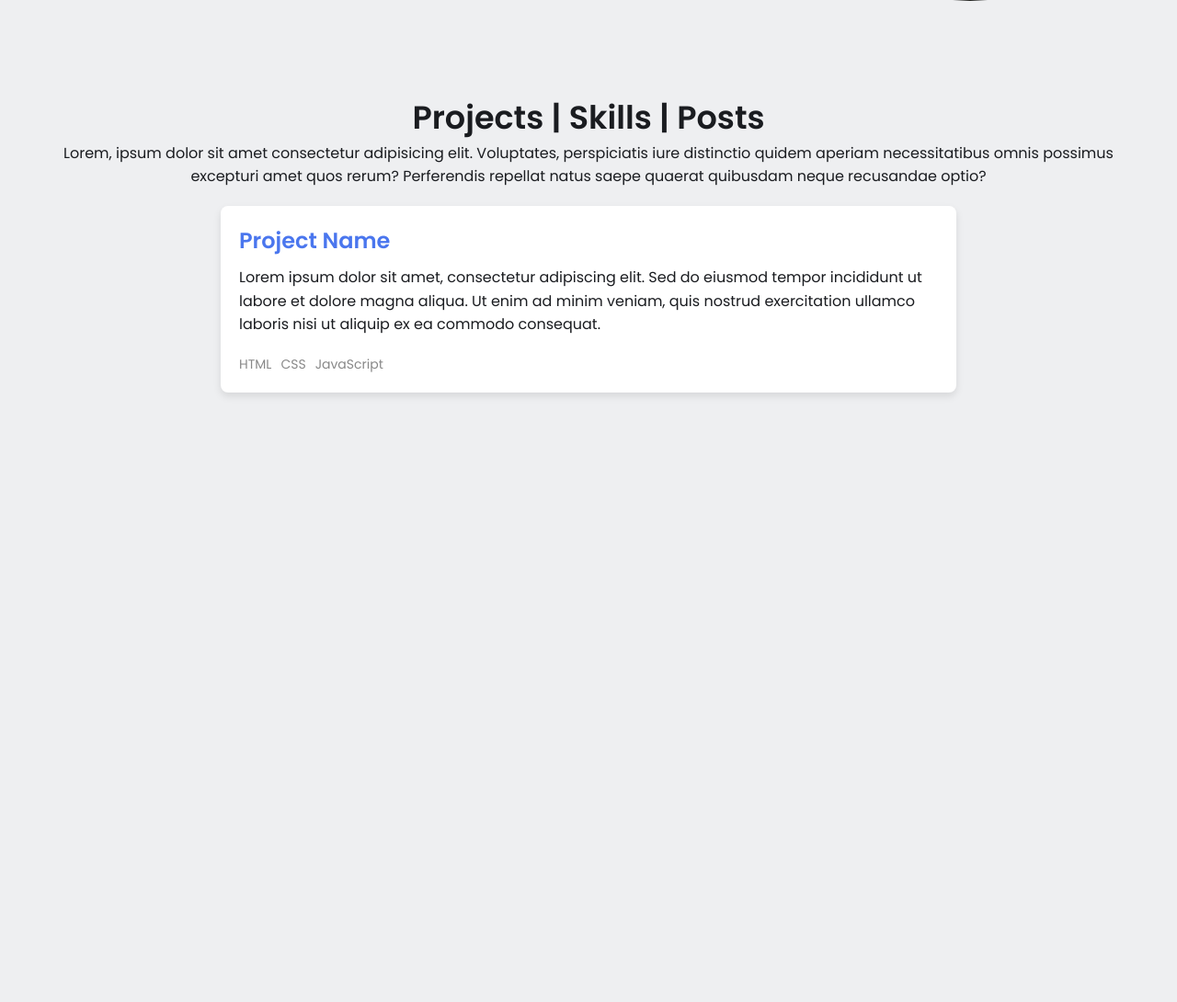
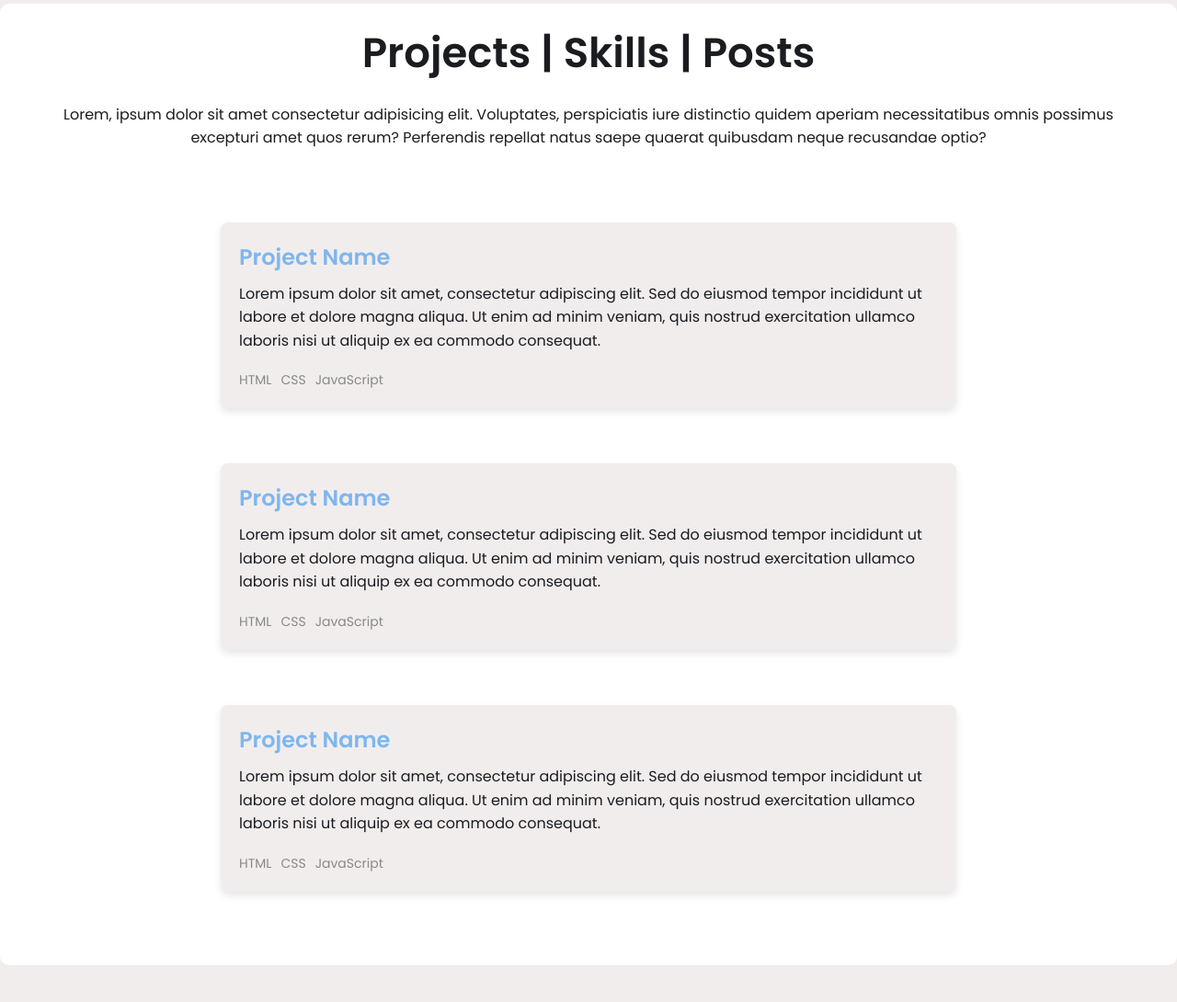
Before and after one commit to EmersonMR25/Personal-Website, a Flask app: page / in a window 1280 px wide. Shown: the part 479-1569 px from the top of the page at 92% size. Before the commit the page ends 910 px from the top, so only its background shows below. Run offline with Flask 3, Linux system fonts and the light colour scheme.

Commit message:
Finished formatting the css file

```diff
--- a/app/static/css/styles.css
+++ b/app/static/css/styles.css
@@ -1,7 +1,8 @@
 :root {
   --text-color: #1a1c20;
-  --link-color: #4a76ee;
-  --background-color: #eeeff1;
+  --link-color: #7eb6ef;
+  --background-color: #f2eded; /* Updated background color */
+  --box-background-color: #ffffff; /* Box background color */
 }
 
 * {
@@ -60,64 +61,66 @@ nav .right a span {
 
 /* SECTION 1: Hero */
 .hero-section {
+  padding: 40px;
+  margin-bottom: 60px;
+  background-color: var(--box-background-color); /* Box background color */
+  border-radius: 10px;
+}
+
+.hero-content {
   display: flex;
   justify-content: space-between;
   align-items: center;
-  padding: 0 50px;
-  margin: 50px 0;
-  margin-bottom: 100px;
   gap: 40px;
 }
 
-.hero-section .text {
+.hero-content .text {
   flex: 5;
 }
 
-.hero-section .text h2 {
+.hero-content .text h2 {
   font-size: 45px;
 }
 
-.hero-section .headshot {
+.hero-content .headshot {
   flex: 2;
   display: flex;
   justify-content: right;
 }
 
-.hero-section .headshot img {
+.hero-content .headshot img {
   width: 350px;
   border-radius: 50%;
 }
 
 /* SECTION 2: Skills */
 .skills-section {
-  padding: 0 50px;
-  margin-bottom: 100px;
+  padding: 20px;
+  margin-bottom: 40px;
+  background-color: var(--box-background-color); /* Box background color */
+  border-radius: 10px;
 }
 
 .skills-section h2 {
   text-align: center;
-  font-size: 35px;
+  font-size: 45px;
 }
 
 .skills-section .text {
   text-align: center;
-  margin-bottom: 20px;
+  padding: 20px;
+  margin-bottom: 40px;
 }
 
 /* PROJECT SECTION */
 .projects-section {
   padding: 0 50px;
-  margin-bottom: 100px;
-}
-
-.projects-section h2 {
-  text-align: center;
-  font-size: 35px;
   margin-bottom: 40px;
 }
 
 .project {
-  background-color: #fff;
+  width: 100%; /* Ensures all boxes have the same width */
+  background-color: #f2eded;
   border-radius: 8px;
   box-shadow: 0 4px 8px rgba(0, 0, 0, 0.1);
   padding: 20px;
@@ -160,3 +163,12 @@ nav .right a span {
   font-size: 14px;
   color: #888;
 }
+
+/* Flexbox for even distribution */
+.projects-section {
+  display: flex;
+  flex-direction: column;
+  gap: 20px; /* Smaller gap between project boxes */
+  justify-content: space-between;
+  align-items: center;
+}
--- a/app/templates/index.html
+++ b/app/templates/index.html
@@ -32,17 +32,25 @@
       </div>
 
       <div class="right">
-        <a href="http://github.com" target="_blank" rel="noopener noreferrer">
+        <a
+          href="https://github.com/EmersonMR25"
+          target="_blank"
+          rel="noopener noreferrer"
+        >
           <i class="fa-brands fa-github"></i>
           <span>Github</span>
         </a>
 
-        <a href="http://linkedin.com" target="_blank" rel="noopener noreferrer">
+        <a
+          href="https://www.linkedin.com/in/emerson-romero-0b5545206/"
+          target="_blank"
+          rel="noopener noreferrer"
+        >
           <i class="fa-brands fa-linkedin"></i>
           <span>Linkedin</span>
         </a>
 
-        <a href="mailto:john@example.com">
+        <a href="mailto:emerson.madridromero@gmail.com">
           <i class="fa-solid fa-envelope"></i>
           <span>Email</span>
         </a>
@@ -52,20 +60,21 @@
     <main>
       <!-- SECTION 1: Hero -->
       <section class="hero-section">
+        <div class="hero-content">
           <div class="text">
             <h2>Hi, I'm Emerson 👋</h2>
             <p>
               Lorem ipsum dolor sit amet consectetur adipisicing elit. Rem ipsam
               assumenda est perspiciatis labore quasi, iure dignissimos, libero,
-            omnis sint necessitatibus ad. Hic expedita eligendi tenetur quisquam
-            id quaerat alias cumque, autem voluptatem in iure ut laudantium
-            tempora cupiditate voluptate est nemo impedit, quidem iusto,
-            provident aperiam. Iste, repellat aperiam!
+              omnis sint necessitatibus ad. Hic expedita eligendi tenetur
+              quisquam id quaerat alias cumque, autem voluptatem in iure ut
+              laudantium tempora cupiditate voluptate est nemo impedit, quidem
+              iusto, provident aperiam. Iste, repellat aperiam!
             </p>
           </div>
-
           <div class="headshot">
             <img src="static/img/hero-headshot.webp" alt="john doe headshot" />
+          </div>
         </div>
       </section>
 
@@ -83,10 +92,74 @@
         <section id="projects" class="projects-section">
           <div class="project">
             <div class="project-header">
-            <h3><a href="https://github.com/your-repo" target="_blank" rel="noopener noreferrer">Project Name</a></h3>
+              <h3>
+                <a
+                  href="https://github.com/your-repo"
+                  target="_blank"
+                  rel="noopener noreferrer"
+                  >Project Name</a
+                >
+              </h3>
             </div>
             <div class="project-description">
-            <p>Lorem ipsum dolor sit amet, consectetur adipiscing elit. Sed do eiusmod tempor incididunt ut labore et dolore magna aliqua. Ut enim ad minim veniam, quis nostrud exercitation ullamco laboris nisi ut aliquip ex ea commodo consequat.</p>
+              <p>
+                Lorem ipsum dolor sit amet, consectetur adipiscing elit. Sed do
+                eiusmod tempor incididunt ut labore et dolore magna aliqua. Ut
+                enim ad minim veniam, quis nostrud exercitation ullamco laboris
+                nisi ut aliquip ex ea commodo consequat.
+              </p>
+            </div>
+            <div class="project-skills">
+              <span>HTML</span>
+              <span>CSS</span>
+              <span>JavaScript</span>
+            </div>
+          </div>
+
+          <div class="project">
+            <div class="project-header">
+              <h3>
+                <a
+                  href="https://github.com/your-repo"
+                  target="_blank"
+                  rel="noopener noreferrer"
+                  >Project Name</a
+                >
+              </h3>
+            </div>
+            <div class="project-description">
+              <p>
+                Lorem ipsum dolor sit amet, consectetur adipiscing elit. Sed do
+                eiusmod tempor incididunt ut labore et dolore magna aliqua. Ut
+                enim ad minim veniam, quis nostrud exercitation ullamco laboris
+                nisi ut aliquip ex ea commodo consequat.
+              </p>
+            </div>
+            <div class="project-skills">
+              <span>HTML</span>
+              <span>CSS</span>
+              <span>JavaScript</span>
+            </div>
+          </div>
+
+          <div class="project">
+            <div class="project-header">
+              <h3>
+                <a
+                  href="https://github.com/your-repo"
+                  target="_blank"
+                  rel="noopener noreferrer"
+                  >Project Name</a
+                >
+              </h3>
+            </div>
+            <div class="project-description">
+              <p>
+                Lorem ipsum dolor sit amet, consectetur adipiscing elit. Sed do
+                eiusmod tempor incididunt ut labore et dolore magna aliqua. Ut
+                enim ad minim veniam, quis nostrud exercitation ullamco laboris
+                nisi ut aliquip ex ea commodo consequat.
+              </p>
             </div>
             <div class="project-skills">
               <span>HTML</span>
@@ -95,6 +168,7 @@
             </div>
           </div>
         </section>
+      </section>
     </main>
   </body>
 </html>
```
Also changed, not shown: app/static/img/hero-headshot.webp (deleted). Lines whose indentation alone changed are shown as unchanged.
